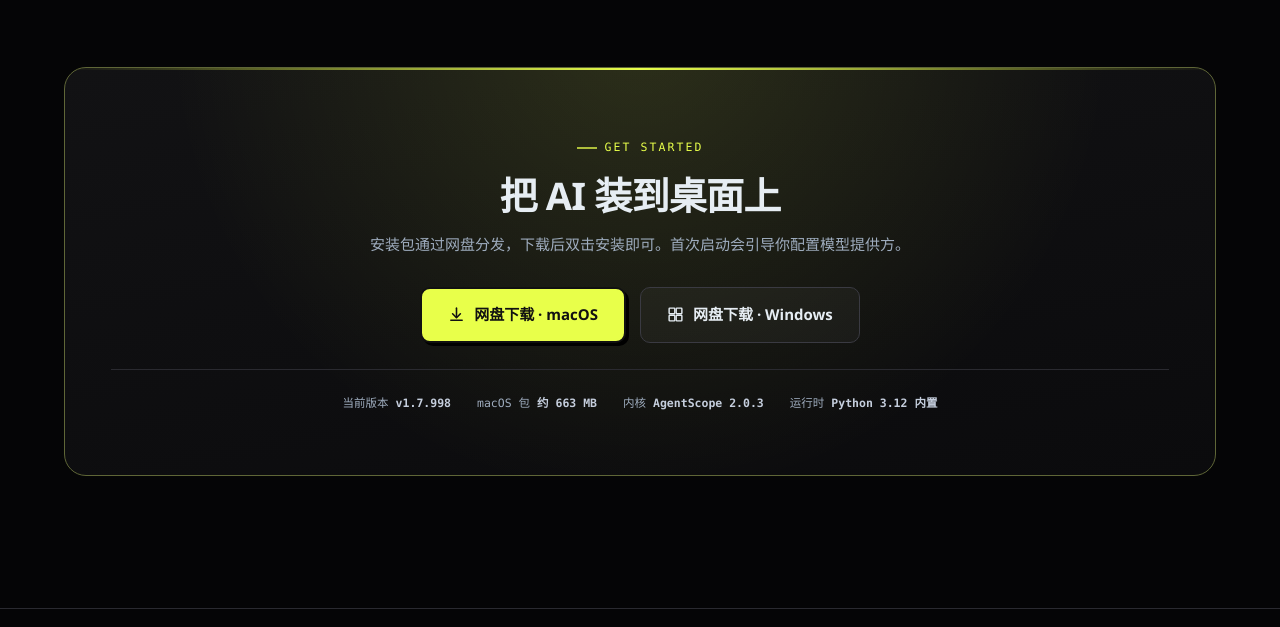
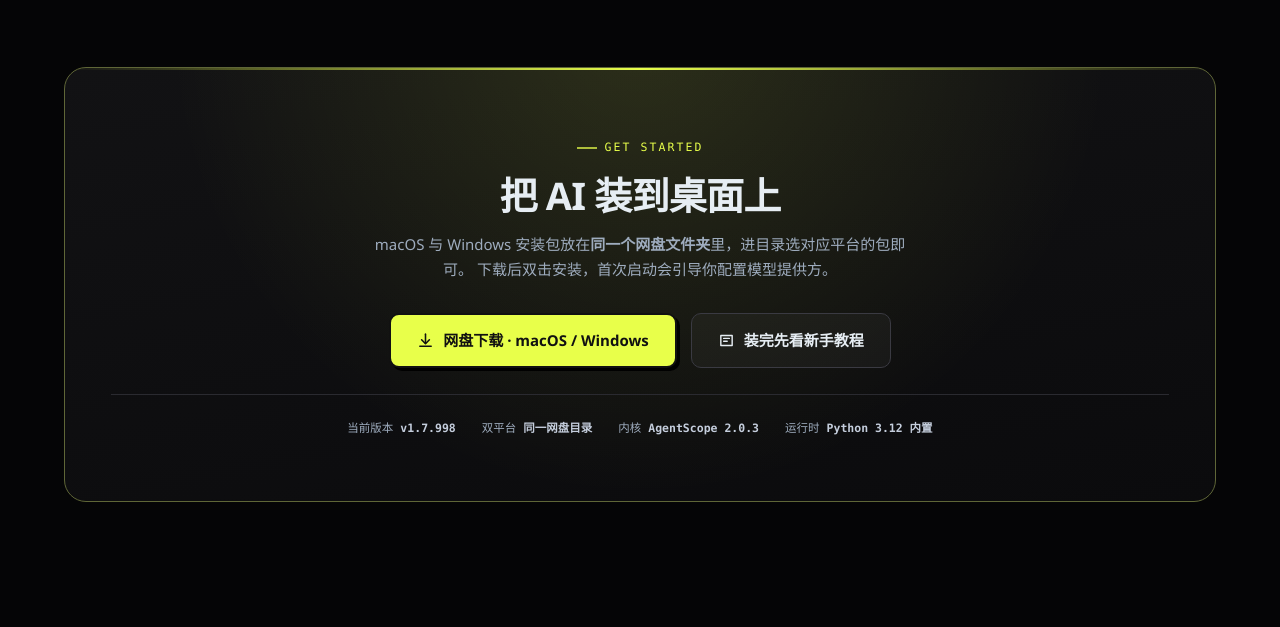
Before and after one commit to Jhtony123/desktop-agent-website, a plain HTML site: page index.html in a window 1280 px wide. Shown: the part 10040-10667 px from the top of the page. Drawn offline with Linux system fonts and the light colour scheme.

Commit message:
chore: 下载改为单一网盘目录（macOS / Windows 同文件夹）
- 网盘链接更新为 pan.quark.cn/s/0610d48e619c，双平台安装包放同一目录，
  后续迭代只需替换网盘内文件，无需再改站点代码
- 下载段：双平台外链按钮合并为单主按钮 + 「装完先看新手教程」副按钮
- dl__facts：去掉 macOS 包体积，改为「双平台 · 同一网盘目录」
- main.js / README.md 同步文案

```diff
--- a/index.html
+++ b/index.html
@@ -767,22 +767,25 @@
     <div class="dl rv">
       <span class="eyebrow" style="justify-content:center">Get Started</span>
       <h2>把 AI 装到桌面上</h2>
-      <p>安装包通过网盘分发，下载后双击安装即可。首次启动会引导你配置模型提供方。</p>
+      <p>
+        macOS 与 Windows 安装包放在<b>同一个网盘文件夹</b>里，进目录选对应平台的包即可。
+        下载后双击安装，首次启动会引导你配置模型提供方。
+      </p>
 
       <div class="dl__actions">
-        <a class="btn btn--primary" href="https://pan.quark.cn/s/92552669a346" target="_blank" rel="noopener noreferrer">
+        <a class="btn btn--primary" href="https://pan.quark.cn/s/0610d48e619c" target="_blank" rel="noopener noreferrer">
           <svg viewBox="0 0 24 24" fill="none" stroke="currentColor" stroke-width="2.2" stroke-linecap="round" stroke-linejoin="round"><path d="M12 3v13"/><path d="m6.5 11 5.5 5.5L17.5 11"/><path d="M4 20h16"/></svg>
-          网盘下载 · macOS
+          网盘下载 · macOS / Windows
         </a>
-        <a class="btn" href="https://pan.quark.cn/s/f327cc45eccd" target="_blank" rel="noopener noreferrer">
-          <svg viewBox="0 0 24 24" fill="none" stroke="currentColor" stroke-width="2" stroke-linecap="round" stroke-linejoin="round"><rect x="3" y="3" width="8" height="8" rx="1"/><rect x="13" y="3" width="8" height="8" rx="1"/><rect x="3" y="13" width="8" height="8" rx="1"/><rect x="13" y="13" width="8" height="8" rx="1"/></svg>
-          网盘下载 · Windows
+        <a class="btn" href="tutorial.html#s-model">
+          <svg viewBox="0 0 24 24" fill="none" stroke="currentColor" stroke-width="2" stroke-linecap="round" stroke-linejoin="round"><path d="M4 5h16v14H4z"/><path d="M8 9h8M8 13h5"/></svg>
+          装完先看新手教程
         </a>
       </div>
 
       <div class="dl__facts">
         <span>当前版本 <b>v1.7.998</b></span>
-        <span>macOS 包 <b>约 663 MB</b></span>
+        <span>双平台 <b>同一网盘目录</b></span>
         <span>内核 <b>AgentScope 2.0.3</b></span>
         <span>运行时 <b>Python 3.12 内置</b></span>
       </div>
--- a/main.js
+++ b/main.js
@@ -278,7 +278,7 @@
       var href = a.getAttribute("href");
       if (href && href !== "#") return; // 已配置真实链接则放行
       e.preventDefault();
-      toast("下载链接待配置 —— 请把夸克网盘分享地址填入 index.html 对应按钮的 href");
+      toast("下载链接待配置 —— 请把夸克网盘分享地址填入 index.html 下载按钮的 href");
     });
   });
 
```
Also changed, not shown: 1 other file.
